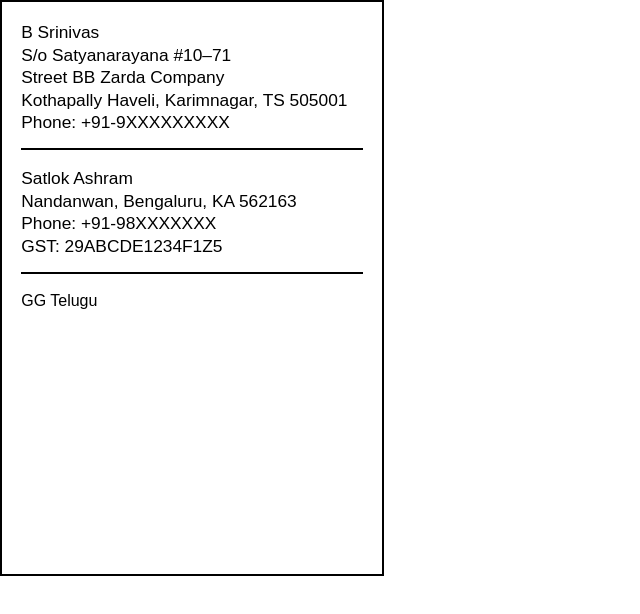
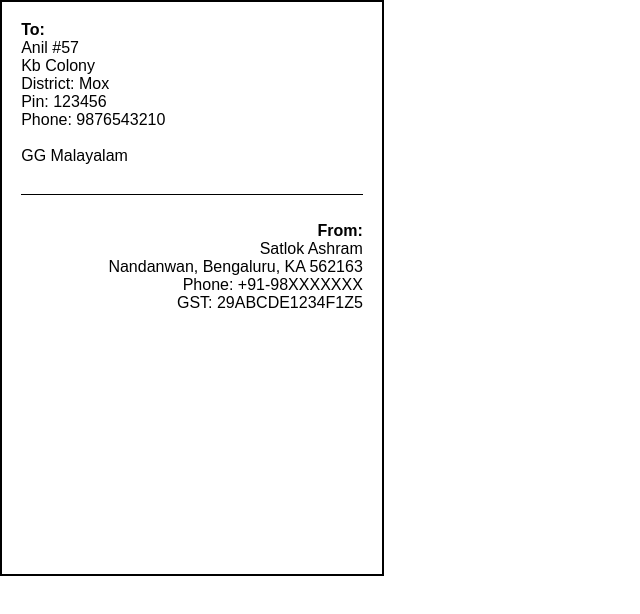
Before and after one commit to Madhav-MKNC/os_4_bo, a plain HTML site: page labels/index.html in a window 1280 px wide. Shown: the whole page, without its empty margins (0-640 px from the left). Drawn offline with Linux system fonts and the light colour scheme.

Commit message:
updated labels/index

```diff
--- a/labels/index.html
+++ b/labels/index.html
@@ -24,8 +24,6 @@
                 gap: 0.18in;
             }
             .block {
-                padding-bottom: 0.15in;
-                border-bottom: 2px solid #000;
                 font-size: 13pt;
                 line-height: 1.3;
             }
@@ -33,27 +31,45 @@
                 font-size: 12pt;
                 line-height: 1.3;
             }
+            .line {
+                border-top: 1px solid #000;
+                margin: 0.1in 0;
+            }
+            .to-from-wrapper {
+                display: flex;
+                flex-direction: column;
+            }
+            .from {
+                text-align: right;
+            }
         </style>
     </head>
     <body>
         <div class="label">
-            <!-- TO (Top) -->
-            <div class="block">
-                B Srinivas<br />
-                S/o Satyanarayana #10–71<br />
-                Street BB Zarda Company<br />
-                Kothapally Haveli, Karimnagar, TS 505001<br />
-                Phone: +91-9XXXXXXXXX
+            <!-- TO Section -->
+            <div class="to">
+                <strong>To:</strong><br />
+                Anil #57<br />
+                Kb Colony<br />
+                District: Mox<br />
+                Pin: 123456<br />
+                Phone: 9876543210<br />
             </div>
-            <!-- FROM (Middle) -->
-            <div class="block">
+
+            <!-- Item Description -->
+            <div class="item">GG Malayalam</div>
+
+            <!-- Line Divider -->
+            <div class="line"></div>
+
+            <!-- FROM Section -->
+            <div class="from">
+                <strong>From:</strong><br />
                 Satlok Ashram<br />
                 Nandanwan, Bengaluru, KA 562163<br />
                 Phone: +91-98XXXXXXX<br />
                 GST: 29ABCDE1234F1Z5
             </div>
-            <!-- Item Description (Bottom) -->
-            <div class="item">GG Telugu</div>
         </div>
     </body>
 </html>
```
